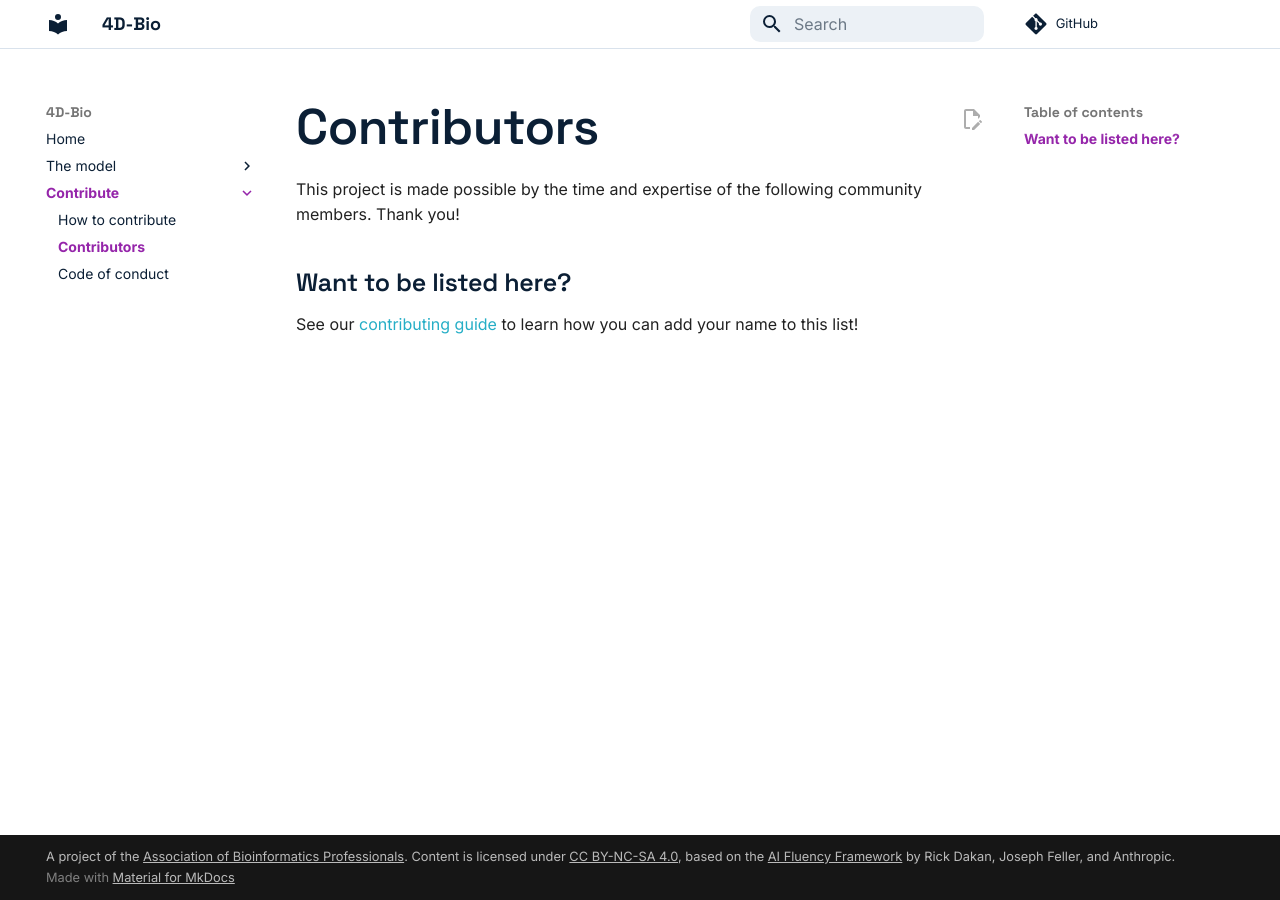
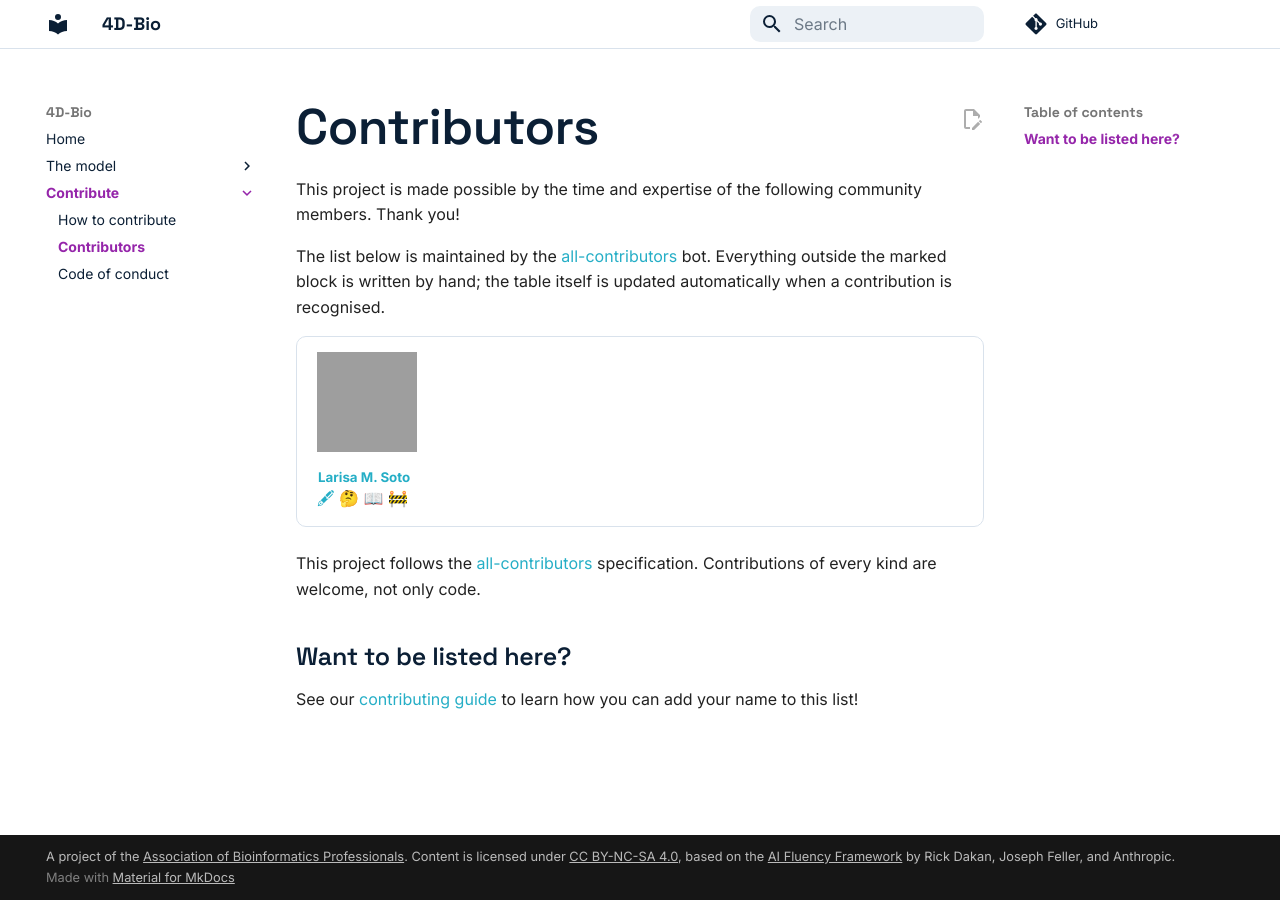
Before and after one commit to larisa-msoto/ai-bioinformatics-practice-model, an MkDocs documentation site: the page built from docs/contributors.md, in a window 1280 px wide. Built offline with MkDocs 1.6.1 and Material for MkDocs 9.7.7, drawn with Linux system fonts in a browser that asks for light colours; comment, search, counter and statistics services are not loaded; grey boxes are pictures that could not be loaded.

Commit message:
Automate the contributors page with all-contributors
Seed docs/contributors.md with a bot-managed table (creator entry
pre-filled) between ALL-CONTRIBUTORS-LIST markers, add .all-contributorsrc
pointing the bot at that file, and add MAINTAINERS.md documenting the
acknowledgement workflow. contributing.md now links to the guide.

Co-Authored-By: Claude Sonnet 5 <noreply@anthropic.com>

```diff
--- a/docs/contributors.md
+++ b/docs/contributors.md
@@ -2,5 +2,26 @@
 
 This project is made possible by the time and expertise of the following community members. Thank you!
 
+The list below is maintained by the [all-contributors](https://allcontributors.org) bot. Everything outside the marked block is written by hand; the table itself is updated automatically when a contribution is recognised.
+
+<!-- ALL-CONTRIBUTORS-LIST:START - Do not remove or modify this section -->
+<!-- prettier-ignore-start -->
+<!-- markdownlint-disable -->
+<table>
+  <tbody>
+    <tr>
+      <td align="center" valign="top" width="14.28%"><a href="https://github.com/larisa-msoto"><img src="https://avatars.githubusercontent.com/u/54556262?v=4?s=100" width="100px;" alt="Larisa M. Soto"/><br /><sub><b>Larisa M. Soto</b></sub></a><br /><a href="#content-larisa-msoto" title="Content">🖋</a> <a href="#ideas-larisa-msoto" title="Ideas, Planning, & Feedback">🤔</a> <a href="https://github.com/larisa-msoto/ai-bioinformatics-practice-model/commits?author=larisa-msoto" title="Documentation">📖</a> <a href="#maintenance-larisa-msoto" title="Maintenance">🚧</a></td>
+    </tr>
+  </tbody>
+</table>
+
+<!-- markdownlint-restore -->
+<!-- prettier-ignore-end -->
+
+<!-- ALL-CONTRIBUTORS-LIST:END -->
+
+This project follows the [all-contributors](https://allcontributors.org) specification. Contributions of every kind are welcome, not only code.
+
 ## Want to be listed here?
+
 See our [contributing guide](contributing.md) to learn how you can add your name to this list!
```
Also changed, not shown: MAINTAINERS.md (added, +90 -0 lines), docs/contributing.md (+6 -2 lines), 1 other file.
